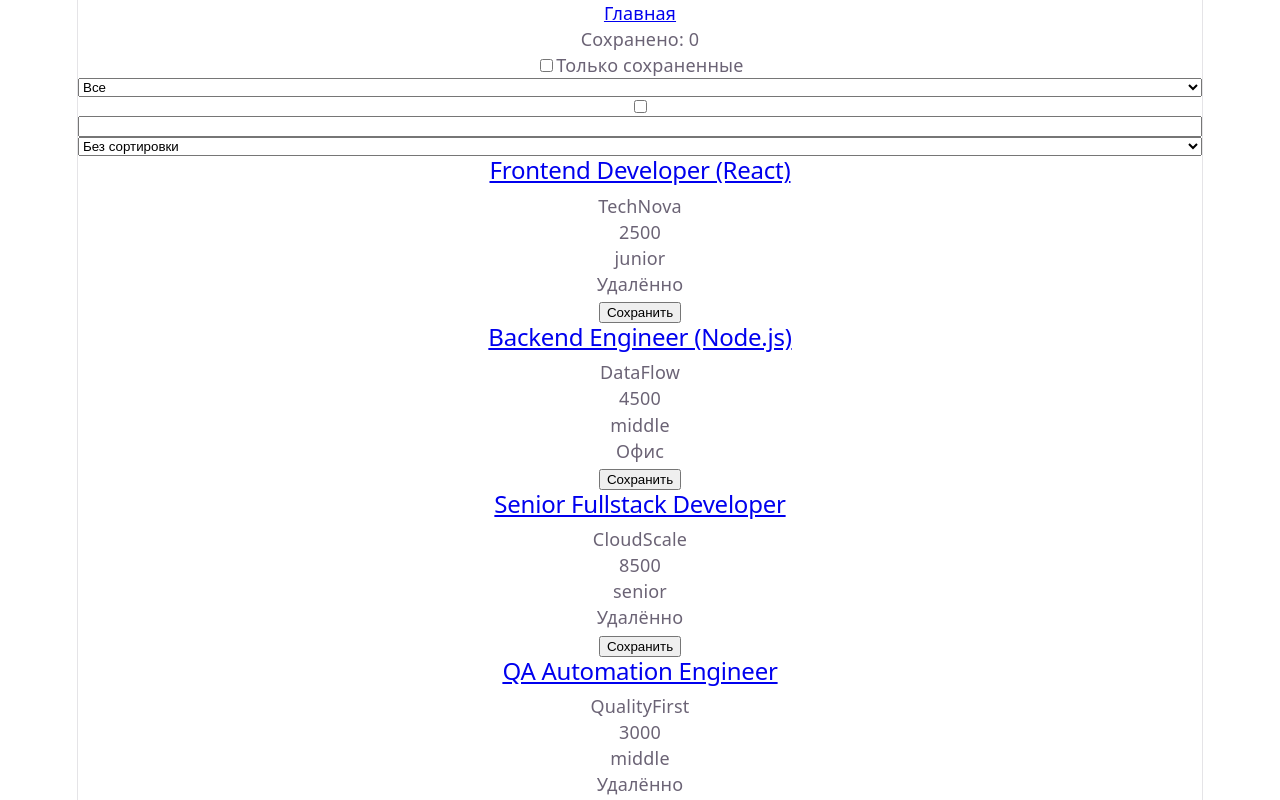
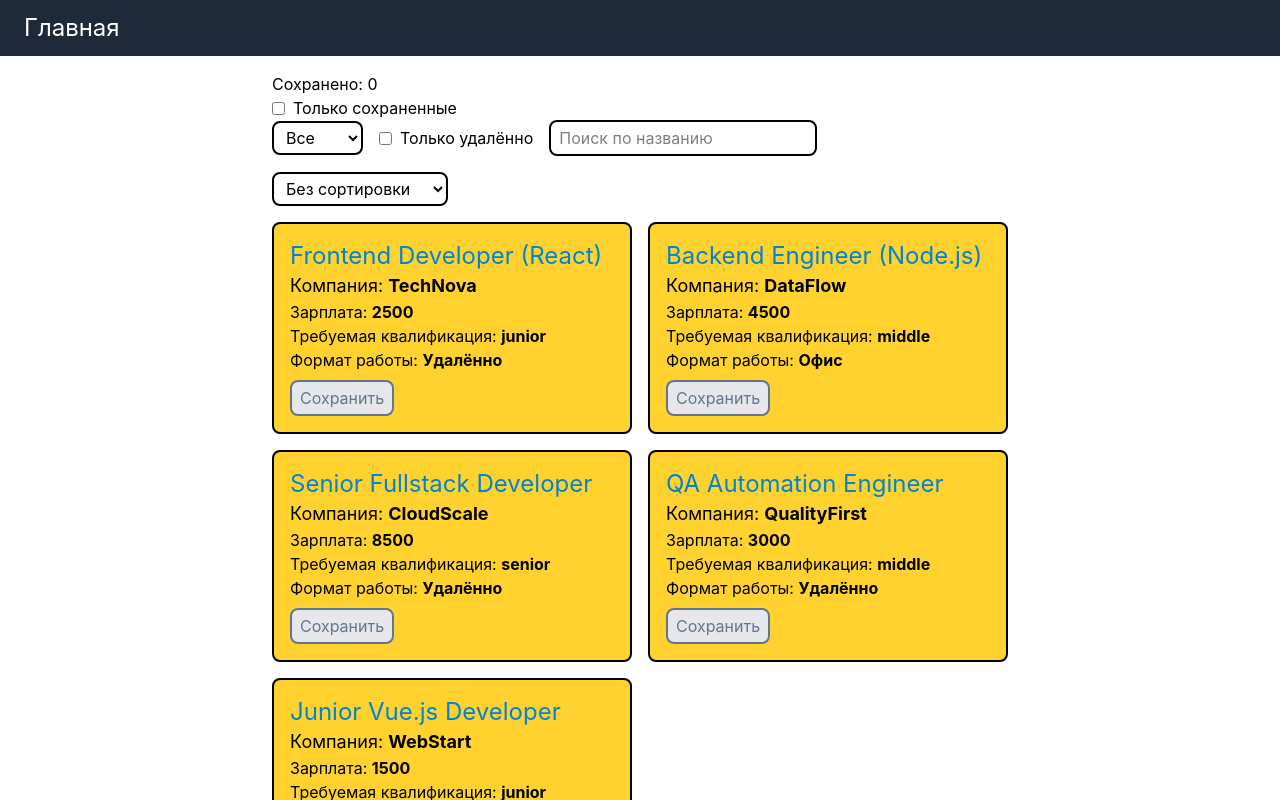
Before and after one commit to Axelblack07/job-board, a React (Vite) app: page / in a window 1280 px wide. Shown: the top 800 px of the page. Built offline with nearby package versions, Linux system fonts and the light colour scheme.

Commit message:
Оформил Job Board через Tailwind

```diff
--- a/package.json
+++ b/package.json
@@ -10,10 +10,12 @@
     "preview": "vite preview"
   },
   "dependencies": {
+    "@tailwindcss/vite": "^4.3.5",
     "@tanstack/react-query": "^5.107.1",
     "react": "^19.3.1",
     "react-dom": "^19.3.1",
     "react-router-dom": "^7.18.5",
+    "tailwindcss": "^4.3.5",
     "zustand": "^5.1.0"
   },
   "devDependencies": {
--- a/src/App.tsx
+++ b/src/App.tsx
@@ -4,6 +4,7 @@ import { useState} from "react";
 import { BrowserRouter, Routes, Route, Link, useParams } from "react-router-dom";
 import { QueryClient, QueryClientProvider, useQuery } from "@tanstack/react-query";
 import {create} from 'zustand';
+
 
 type Level = 'junior' | 'middle' | 'senior';
 
@@ -15,8 +16,6 @@ type Job = {
   remote: boolean;
   level: Level;
 }
-
-
 
 type JobCardProps = {
   job: Job;
@@ -35,6 +34,11 @@ type JobsPageProps = {
 type SavedStore = {
   savedIds: number[];
   onToggleSave: (id: number) => void;
+}
+
+type SaveButtonProps = {
+  saved: boolean;
+  onClick: () => void;
 }
 
 const useSavedStore = create<SavedStore>((set) => ({
@@ -61,40 +65,48 @@ type JobFiltersProps = {
   onSortByChange: (value: SortBy) => void;
 }
 
+function SaveButton({saved, onClick}:SaveButtonProps) {
+  return(
+    <button className={ `px-2 py-1 mt-2 border-2 rounded-lg  ${saved ? "text-white bg-sky-500" : "text-slate-500 bg-gray-200 hover:bg-gray-400"}`} onClick={onClick}
+    >
+      {saved ? 'Сохранено' : 'Сохранить'}
+    </button>
+  )
+}
+
 function JobCard({job, saved, onToggleSave}: JobCardProps) {
   return (
-    <div>
-      <h2>
-        <Link to={`/jobs/${job.id}`} >{job.title}</Link> {saved ?'⭐' :null}
+    <div className="border-2 rounded-lg p-4 hover:shadow-xl bg-amber-300">
+      <h2 className="text-sky-600 text-2xl">
+        <Link to={`/jobs/${job.id}`}>{job.title}</Link>{saved ?'⭐' :null}
       </h2>
-      <p>{job.company}</p>
-      <p>{job.salary}</p>
-      <p>{job.level}</p>
-      <p>{job.remote === true ? 'Удалённо' : 'Офис'}</p>
-      <button onClick={()=> onToggleSave(job.id)}>{saved ? 'Сохранено' : 'Сохранить'}</button>
-
+      <p className="text-lg">Компания: <strong>{job.company}</strong> </p>
+      <p>Зарплата: <strong>{job.salary}</strong></p>
+      <p>Требуемая квалификация: <strong>{job.level}</strong></p>
+      <p>Формат работы: <strong>{job.remote === true ? 'Удалённо' : 'Офис'}</strong></p>
+      {/* <button className={ `px-2 py-1 mt-2 border-2 rounded-lg  ${saved ? "text-white bg-sky-500" : "text-slate-500 bg-gray-200 hover:bg-gray-400"}` } onClick={()=> onToggleSave(job.id)}>{saved ? 'Сохранено' : 'Сохранить'}</button> */}
+      <SaveButton saved={saved} onClick={() => onToggleSave(job.id)}/>
     </div>
   )
 }
 
 function JobFilters({query, levelFilter, onlyRemote, sortBy, onQueryChange, onLevelFilterChange, onOnlyRemoteChange, onSortByChange}: JobFiltersProps) {
   return (
-    <>
-
-    <select value={levelFilter} onChange={(e) => onLevelFilterChange(e.target.value as LevelFilter)}>
+    <div className="flex flex-wrap items-center gap-4 mb-4">
+    <select className="border-2 rounded-lg px-2 py-1" value={levelFilter} onChange={(e) => onLevelFilterChange(e.target.value as LevelFilter)}>
     <option value="all">Все</option>
     <option value="junior">junior</option>
     <option value="middle">middle</option>
     <option value="senior">senior</option>
   </select>
 
-  <input type="checkbox" checked={onlyRemote} onChange={() => onOnlyRemoteChange(!onlyRemote)} />
-  <input type="text" value={query} onChange={(e) => onQueryChange(e.target.value)}/>
-  <select value={sortBy} onChange={(e) => onSortByChange(e.target.value as SortBy)}>
+  <label className="flex items-center gap-2"> <input type="checkbox" checked={onlyRemote} onChange={() => onOnlyRemoteChange(!onlyRemote)} /> Только удалённо</label>
+  <input placeholder="Поиск по названию" className="border-2 rounded-lg px-2 py-1" type="text" value={query} onChange={(e) => onQueryChange(e.target.value)}/>
+  <select className="border-2 rounded-lg px-2 py-1" value={sortBy} onChange={(e) => onSortByChange(e.target.value as SortBy)}>
     <option value="none">Без сортировки</option>
     <option value="salary-desc">Сначала дорогие</option>
   </select>
-    </>
+    </div>
   )
 }
 
@@ -120,10 +132,10 @@ const onToggleSave = useSavedStore((state) => state.onToggleSave);
 
   return (
 <>
+  <div className="max-w-3xl mx-auto p-4">
+  <p>Сохранено: {savedIds.length}</p>
+  <label className="flex items-center gap-2"><input type="checkbox" checked={onlySaved} onChange={() => setOnlySaved(!onlySaved)} />Только сохраненные</label>
 
-  <p>Сохранено: {savedIds.length}</p>
-  <label><input type="checkbox" checked={onlySaved} onChange={() => setOnlySaved(!onlySaved)} />Только сохраненные</label>
-  {visibleJobs.length === 0 && <p>Ничего не найдено</p>}
   <JobFilters
   query={query}
   onQueryChange={setQuery}
@@ -134,7 +146,10 @@ const onToggleSave = useSavedStore((state) => state.onToggleSave);
   sortBy={sortBy}
   onSortByChange={setSortBy}
   />
-  {visibleJobs.map((job) => (
+
+
+    {visibleJobs.length === 0 && <p>Ничего не найдено</p>}
+  <div className="grid grid-cols-1 sm:grid-cols-2 gap-4">{visibleJobs.map((job) => (
     <JobCard
   key={job.id}
   job={job}
@@ -142,7 +157,8 @@ const onToggleSave = useSavedStore((state) => state.onToggleSave);
   onToggleSave={onToggleSave}
   />
   ))}
-
+  </div>
+  </div>
   </>
   )
 }
@@ -154,19 +170,26 @@ const savedIds = useSavedStore((state) => state.savedIds);
 const onToggleSave = useSavedStore((state) => state.onToggleSave);
 
 const job = jobs.find((b) => b.id === Number(id));
-if(!job) return <p>Вакансия не найдена</p>;
+if(!job) return <div className="max-w-3xl mx-auto p-4">
+  <Link to="/" className="hover:underline text-black px-2 py-1 text-sm">Назад к списку</Link>
+  <p>Вакансия не найдена</p>
+  </div>;
 
 const saved = savedIds.includes(job.id)
 
 return (
 
-  <div>
-    <h2>{job.title}{saved ?'⭐' :null}</h2>
-    <p>{job.company}</p>
-    <p>{job.salary}</p>
-    <p>{job.level}</p>
-    <p>{job.remote === true ? 'Удалённо' : 'Офис'}</p>
-    <button onClick={()=> onToggleSave(job.id)}>{saved ? 'Сохранено' : 'Сохранить'}</button>
+  <div className="max-w-3xl mx-auto p-4">
+    <Link to="/" className="hover:underline text-black px-2 py-1 text-sm">Назад к списку</Link>
+    <div className="bg-amber-400 p-10 rounded-2xl">
+    <h2 className="text-sky-600 text-2xl" >{job.title}{saved ?'⭐' :null}</h2>
+    <p className="text-lg">Компания: <strong>{job.company}</strong> </p>
+      <p>Зарплата: <strong>{job.salary}</strong></p>
+      <p>Требуемая квалификация: <strong>{job.level}</strong></p>
+    <p>Формат работы: <strong>{job.remote === true ? 'Удалённо' : 'Офис'}</strong></p>
+    {/* <button className={ `px-2 py-1 mt-2 border-2 rounded-lg  ${saved ? "text-white bg-sky-500" : "text-slate-500 bg-gray-200 hover:bg-gray-400"}` } onClick={()=> onToggleSave(job.id)}>{saved ? 'Сохранено' : 'Сохранить'}</button> */}
+    <SaveButton saved={saved} onClick={() => onToggleSave(job.id)}/>
+    </div>
   </div>
 )
 }
@@ -180,7 +203,7 @@ function JobsApp() {
   if(isLoading) return <p>Загрузка...</p>;
   if(error) return <p>Ошибка загрузки</p>;
   return <BrowserRouter>
-  <Link to="/">Главная</Link>
+  <nav className="bg-gray-800 text-white px-4 py-3"><Link to="/" className="text-white px-2 py-1 text-2xl">Главная</Link></nav>
   <Routes>
     <Route path="/"
     element={<JobsPage jobs={data??[]} />} />
--- a/src/index.css
+++ b/src/index.css
@@ -1,111 +1 @@
-:root {
-  --text: #6b6375;
-  --text-h: #08060d;
-  --bg: #fff;
-  --border: #e5e4e7;
-  --code-bg: #f4f3ec;
-  --accent: #aa3bff;
-  --accent-bg: rgba(170, 59, 255, 0.1);
-  --accent-border: rgba(170, 59, 255, 0.5);
-  --social-bg: rgba(244, 243, 236, 0.5);
-  --shadow:
-    rgba(0, 0, 0, 0.1) 0 10px 15px -3px, rgba(0, 0, 0, 0.05) 0 4px 6px -2px;
-
-  --sans: system-ui, 'Segoe UI', Roboto, sans-serif;
-  --heading: system-ui, 'Segoe UI', Roboto, sans-serif;
-  --mono: ui-monospace, Consolas, monospace;
-
-  font: 18px/145% var(--sans);
-  letter-spacing: 0.18px;
-  color-scheme: light dark;
-  color: var(--text);
-  background: var(--bg);
-  font-synthesis: none;
-  text-rendering: optimizeLegibility;
-  -webkit-font-smoothing: antialiased;
-  -moz-osx-font-smoothing: grayscale;
-
-  @media (max-width: 1024px) {
-    font-size: 16px;
-  }
-}
-
-@media (prefers-color-scheme: dark) {
-  :root {
-    --text: #9ca3af;
-    --text-h: #f3f4f6;
-    --bg: #16171d;
-    --border: #2e303a;
-    --code-bg: #1f2028;
-    --accent: #c084fc;
-    --accent-bg: rgba(192, 132, 252, 0.15);
-    --accent-border: rgba(192, 132, 252, 0.5);
-    --social-bg: rgba(47, 48, 58, 0.5);
-    --shadow:
-      rgba(0, 0, 0, 0.4) 0 10px 15px -3px, rgba(0, 0, 0, 0.25) 0 4px 6px -2px;
-  }
-
-  #social .button-icon {
-    filter: invert(1) brightness(2);
-  }
-}
-
-#root {
-  width: 1126px;
-  max-width: 100%;
-  margin: 0 auto;
-  text-align: center;
-  border-inline: 1px solid var(--border);
-  min-height: 100svh;
-  display: flex;
-  flex-direction: column;
-  box-sizing: border-box;
-}
-
-body {
-  margin: 0;
-}
-
-h1,
-h2 {
-  font-family: var(--heading);
-  font-weight: 500;
-  color: var(--text-h);
-}
-
-h1 {
-  font-size: 56px;
-  letter-spacing: -1.68px;
-  margin: 32px 0;
-  @media (max-width: 1024px) {
-    font-size: 36px;
-    margin: 20px 0;
-  }
-}
-h2 {
-  font-size: 24px;
-  line-height: 118%;
-  letter-spacing: -0.24px;
-  margin: 0 0 8px;
-  @media (max-width: 1024px) {
-    font-size: 20px;
-  }
-}
-p {
-  margin: 0;
-}
-
-code,
-.counter {
-  font-family: var(--mono);
-  display: inline-flex;
-  border-radius: 4px;
-  color: var(--text-h);
-}
-
-code {
-  font-size: 15px;
-  line-height: 135%;
-  padding: 4px 8px;
-  background: var(--code-bg);
-}
+@import "tailwindcss";
--- a/vite.config.ts
+++ b/vite.config.ts
@@ -1,7 +1,8 @@
 import react from '@vitejs/plugin-react'
 import { defineConfig } from 'vite'
+import tailwindcss from "@tailwindcss/vite"
 
 // https://vite.dev/config/
 export default defineConfig({
-  plugins: [react()],
+  plugins: [react(), tailwindcss()],
 })
```
Also changed, not shown: 1 other file (tests, documents, lock files or other folders).
